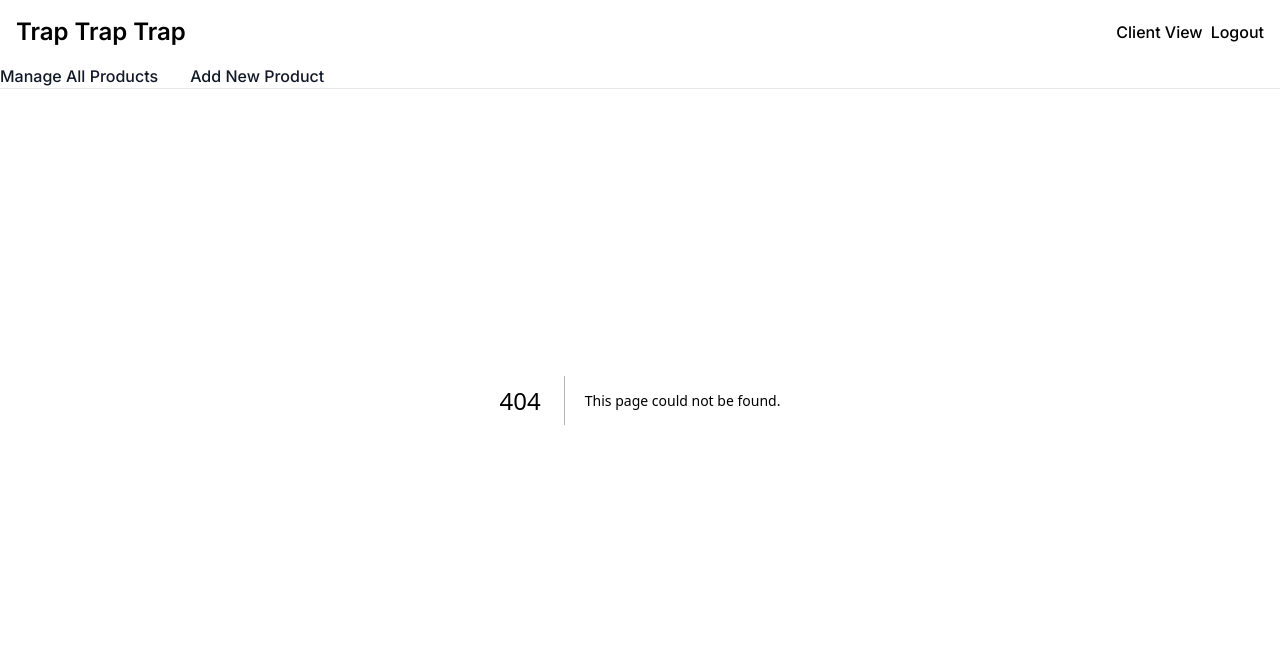
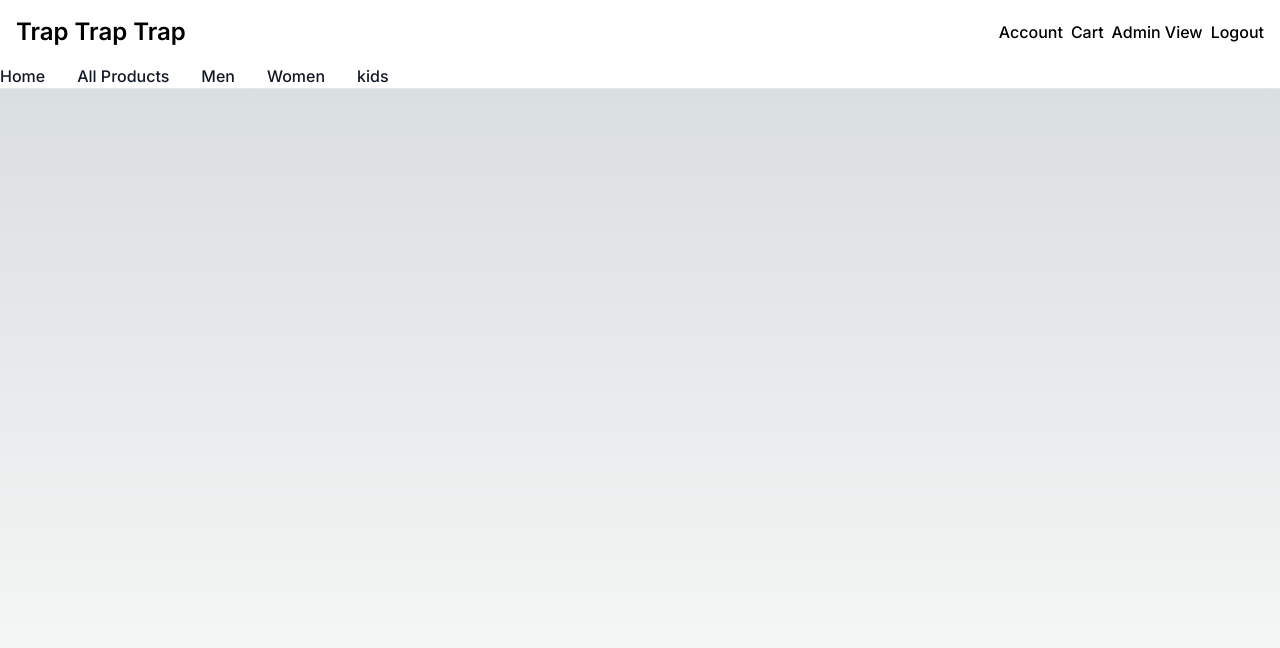
Before and after one commit to amanleykj/e_commerce, a Next.js app: page /register in a window 1280 px wide. Before the commit this address had no page. Shown: the top 648 px of the page. Built offline with nearby package versions, Linux system fonts and the light colour scheme.

Commit message:
nav bar complete; client reg and log next

```diff
--- a/src/app/globals.css
+++ b/src/app/globals.css
@@ -3,7 +3,7 @@
 @tailwind utilities;
 
 :root {
-  --foreground-rgb: 0, 0, 0;
+  --foreground-rgb: 25, 25, 0;
   --background-start-rgb: 214, 219, 220;
   --background-end-rgb: 255, 255, 255;
 }
@@ -12,7 +12,7 @@
   :root {
     --foreground-rgb: 255, 255, 255;
     --background-start-rgb: 0, 0, 0;
-    --background-end-rgb: 0, 0, 0;
+    --background-end-rgb: 255, 255, 255;
   }
 }
 
--- a/src/app/layout.js
+++ b/src/app/layout.js
@@ -1,13 +1,13 @@
 import './globals.css'
+import GlobalState from '@/context'
 import { Inter } from 'next/font/google'
-import GlobalState from '@/context'
-import Navbar from '@/components'
+import Navbar from '@/components/Navbar'
 
 const inter = Inter({ subsets: ['latin'] })
 
 export const metadata = {
   title: 'Create Next App',
-  description: 'Generated by create next app',
+  description: 'Generated by create next app'
 }
 
 export default function RootLayout({ children }) {
@@ -16,7 +16,7 @@ export default function RootLayout({ children }) {
       <body className={inter.className}>
         <GlobalState>
           <Navbar/>
-          <main>{children}</main>
+          <main className='flex min-h-screen flex-col mt-[65px]'>{children}</main>
         </GlobalState>
       </body>
     </html>
--- /dev/null
+++ b/src/app/login/page.js
@@ -0,0 +1,13 @@
+'use client'
+
+
+
+
+export default function Login() {
+
+    return(
+        <div className="bg-green relative text-pink">
+            dLLOOOGGG INFO HERE
+        </div>
+    )
+}
--- a/src/app/page.js
+++ b/src/app/page.js
@@ -1,3 +1,4 @@
+'use client'
 
 export default function Home() {
   return (
--- /dev/null
+++ b/src/app/register/page.js
@@ -0,0 +1,13 @@
+'use client'
+
+
+
+
+export default function Register() {
+
+    return(
+        <div className="bg-green relative">
+            Register INFO HERE
+        </div>
+    )
+}
--- a/src/components/CommonModal/index.js
+++ b/src/components/CommonModal/index.js
@@ -3,7 +3,7 @@
 import { Dialog, Transition } from "@headlessui/react"
 import { Fragment } from "react"
 
-export default function CommonModal({ modalTitle, mainContent, showButtons, buttonComponent, show, setShow }) {
+export default function CommonModal({ modalTitle, mainContent, showButtons, buttonComponent, show, setShow, showModalTitle }) {
 
     return(
         <Transition.Root show={show} as={Fragment}>
@@ -26,13 +26,16 @@ export default function CommonModal({ modalTitle, mainContent, showButtons, butt
                                 <Dialog.Panel className={'w-screen max-w-md'}>
                                     <div className="flex h-full flex-col overflow-y-scroll bg-white shadow-xl">
                                         <div className="flex-1 overflow-y-auto px-4 py-6 sm:px-6">
-                                            <div className="flex items-start justify-between">
-                                                <Dialog.Title>
-                                                    {modalTitle}
-                                                </Dialog.Title>
+                                            {
+                                            showModalTitle ? <div className="flex items-start justify-between">
+                                            <Dialog.Title>
+                                                {modalTitle}
+                                            </Dialog.Title>
+                                            </div> :
+                                            null
+                                            }
 
-                                            </div>
-                                            <div className="mt-8">
+                                            <div className="mt-20">
                                                 {mainContent}
                                             </div>
                                         </div>
@@ -41,7 +44,7 @@ export default function CommonModal({ modalTitle, mainContent, showButtons, butt
                                             <div className="border-t border-gray-300 px-4 py-6 sm:px-6">
                                                 {buttonComponent}
                                             </div>
-                                             : null
+                                            : null
                                         }
                                     </div>
                                 </Dialog.Panel>
--- /dev/null
+++ b/src/components/FormElements/InputComponent/index.js
@@ -0,0 +1,24 @@
+
+
+
+
+export default function InputComponent({label, placeholder, type, onChange, value}) {
+
+    return(
+        <div className="relative ">
+            <p className="pt-0 pr-2 pb-0 pl-2 -mt-3 mr-0 mb-0 ml-2 font-medium text-gray-600">
+                {label}
+            </p>
+            <input
+            placeholder={placeholder}
+            type={type || 'text'}
+            value={value}
+            onChange={onChange}
+            className="border placeholder-gray-400 focus:outline-none focus:border-black w-full pt-4
+            pr-4 pb-4 pl-4 mr-0 mt-0 ml-0 text-base block bg-white border-gray-300 rounded-md
+            "
+            />
+
+        </div>
+    )
+}
--- /dev/null
+++ b/src/components/FormElements/SelectComponent/index.js
@@ -0,0 +1,32 @@
+
+
+
+
+export default function SelectComponent({ label, value, onChange, options = [], }) {
+
+    return(
+        <div className="relative ">
+            <p className="pt-0 pr-2 pb-0 pl-2 -mt-3 mr-0 mb-0 ml-2 font-medium text-gray-600">
+            {label}
+            </p>
+            <select
+            value={value}
+            onChange={onChange}
+            className="border placeholder-gray-400 focus:outline-none focus:border-black w-full pt-4
+            pr-4 pb-4 pl-4 mr-0 mt-0 ml-0 text-base block bg-white border-gray-300 rounded-md
+            "
+            >
+                {
+                options && options.length ?
+                    options.map(optionItem =>
+                    <option id={optionItem.id} value={optionItem.id}>{optionItem.label}</option>
+                    )
+                    :
+                    <option value={''} id="">Select</option>
+                }
+
+            </select>
+        </div>
+
+    )
+}
--- a/src/components/index.js
+++ b/src/components/Navbar/index.js
@@ -3,21 +3,22 @@
 import { GlobalContext } from "@/context";
 import { adminNavOptions, navOptions, styles } from "@/utils";
 import { Fragment, useContext } from "react";
-import CommonModal from "./CommonModal";
+import CommonModal from "../CommonModal";
 
-const isAdminView = true;
+const isAdminView = false;
 const isAuthUser = true;
 const user = {
     role : 'admin'
 }
 
-function NavItems(){
+function NavItems({ isModalView = false }){
     return(
-        <div className="items-center justify-between w-full md:flex md:w-auto"
+        <div
+        className={`items-center justify-between w-full md:flex md:w-auto ${ isModalView ? "" : "hidden" }`}
         id="nav-items"
         >
-            <ul className="flex flex-col p-4 md:p-0 mt-4 font-medium border
-            border-gray-100 rounded-lg md:flex-row md:space-x-8 md:mt-0 md:border-0 bg-white">
+            <ul className={`flex flex-col p-4 md:p-0 mt-4 font-medium border
+        rounded-lg md:flex-row md:space-x-8 md:mt-0 md:border-0 bg-white ${isModalView ? "border-none" : "border border-gray-100" }`}>
 
             {
                 isAdminView ?
@@ -45,7 +46,8 @@ function NavItems(){
 
 export default function Navbar(){
 
-    const {showNavModal, setShowNavModal} = useContext(GlobalContext)
+    const { showNavModal, setShowNavModal } = useContext(GlobalContext)
+
     return (
         <>
 
@@ -93,7 +95,7 @@ export default function Navbar(){
                     dark:text-gray-400 dark:hover:bg-gray-700 dark:focus:ring-gray-600"
                     aria-controls="navbar-sticky"
                     aria-expanded="false"
-                    onClick={() => {setShowNavModal}}
+                    onClick={() => setShowNavModal(true)}
                 >
                     <span className="sr-only">Open main menu</span>
                     <svg
@@ -118,7 +120,8 @@ export default function Navbar(){
         </div>
         <NavItems/>
         </nav>
-        <CommonModal show={showNavModal} setShow={setShowNavModal}/>
+        <CommonModal showModalTitle={false} mainContent={<NavItems isModalView={true}/>}
+        show={showNavModal} setShow={setShowNavModal}/>
         </>
     )
 }
--- a/src/context/index.js
+++ b/src/context/index.js
@@ -2,12 +2,9 @@
 
 import { createContext, useState } from "react";
 
-
-
 export const GlobalContext = createContext(null)
 
-
-export default function GlobalState({children}){
+export default function GlobalState({ children }){
 
     const [ showNavModal, setShowNavModal ] = useState(false)
 
```
